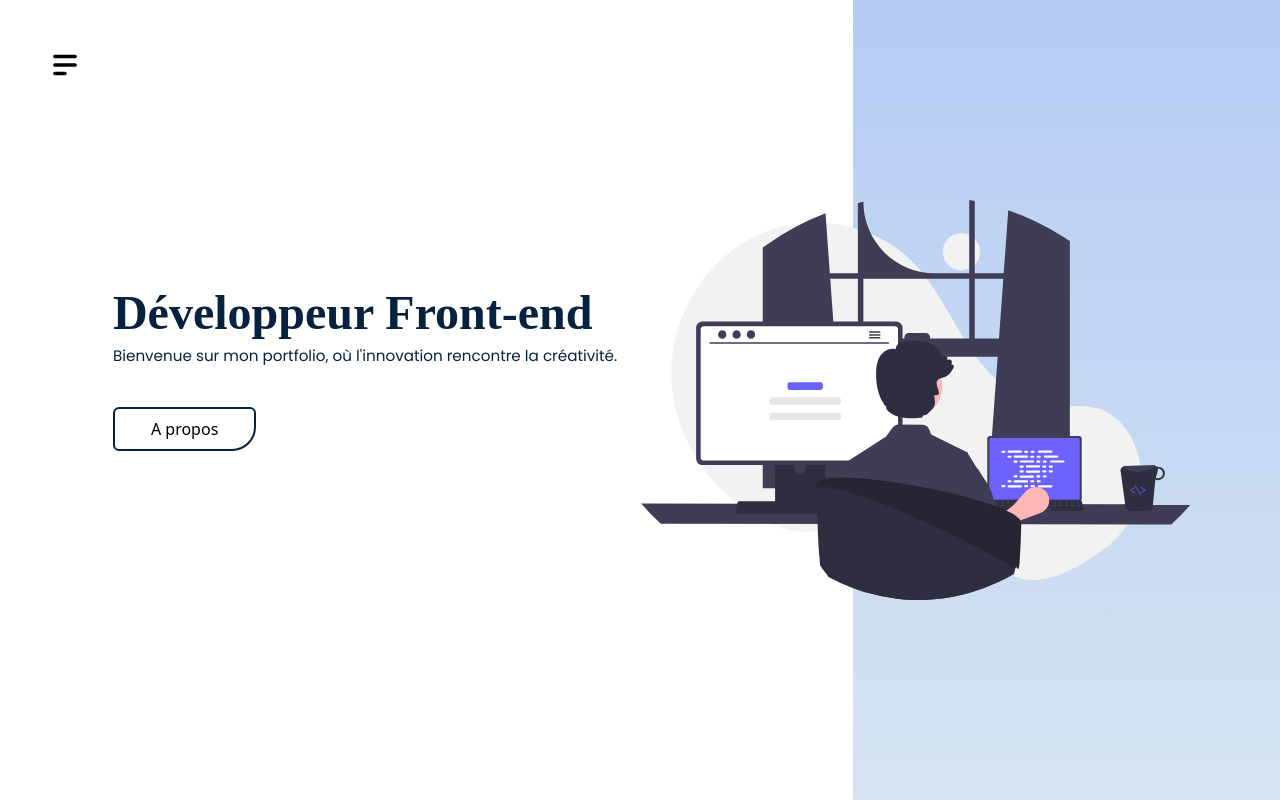
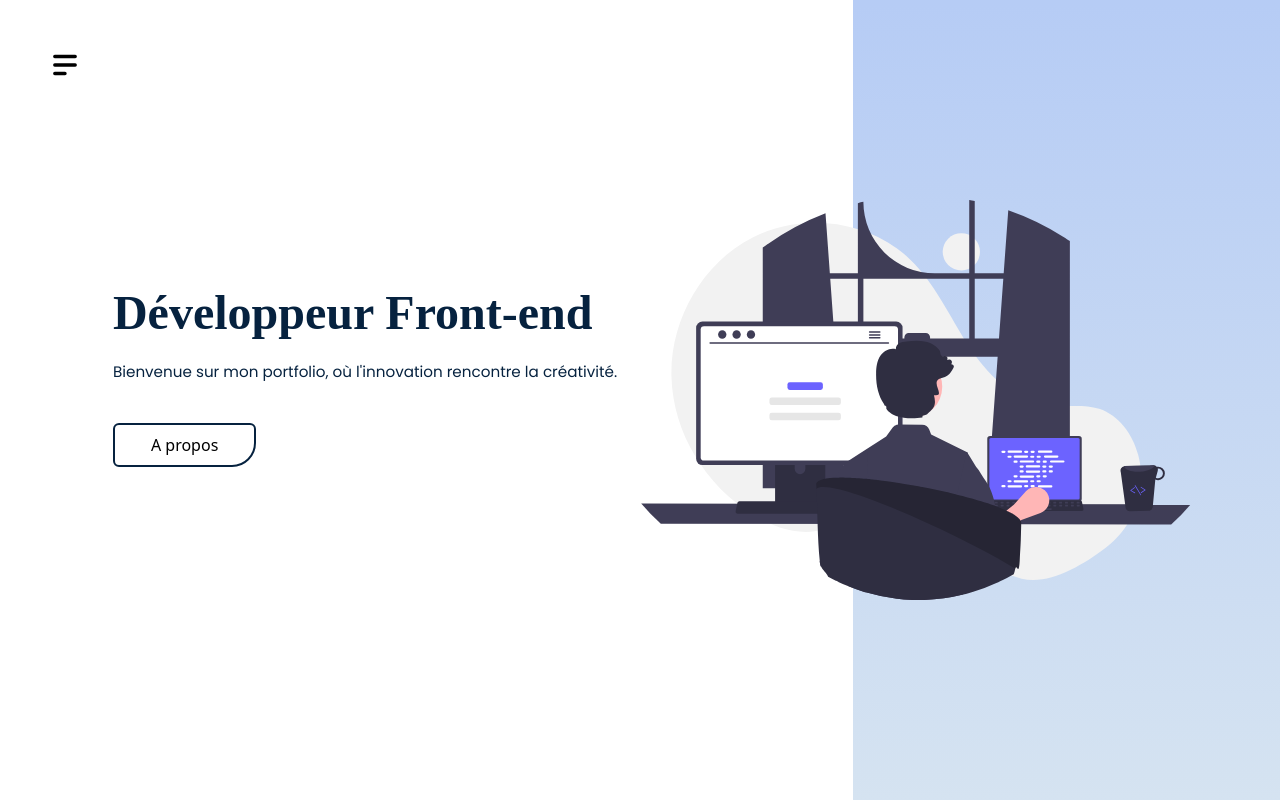
Before and after one commit to lolsono/portfolio, a React (Vite) app: page / in a window 1280 px wide. Shown: the top 802 px of the page. Built offline with nearby package versions, Linux system fonts and the light colour scheme; a web font is replaced by a local one.

Commit message:
modification hauteur H1 heros

```diff
--- a/src/components/Hero.jsx
+++ b/src/components/Hero.jsx
@@ -17,7 +17,7 @@ const Hero = () => {
 
         {/* first col */}
         <div className="pb-16 px-6 pt-5" data-aos="fade-down">
-          <h1 className="text-5xl leading-4 font-bold font-Inria">Développeur Front-end</h1>
+          <h1 className="text-5xl font-bold font-Inria">Développeur Front-end</h1>
           <br />
 
           <p>Bienvenue sur mon portfolio, où l'innovation rencontre la créativité.</p>
```
